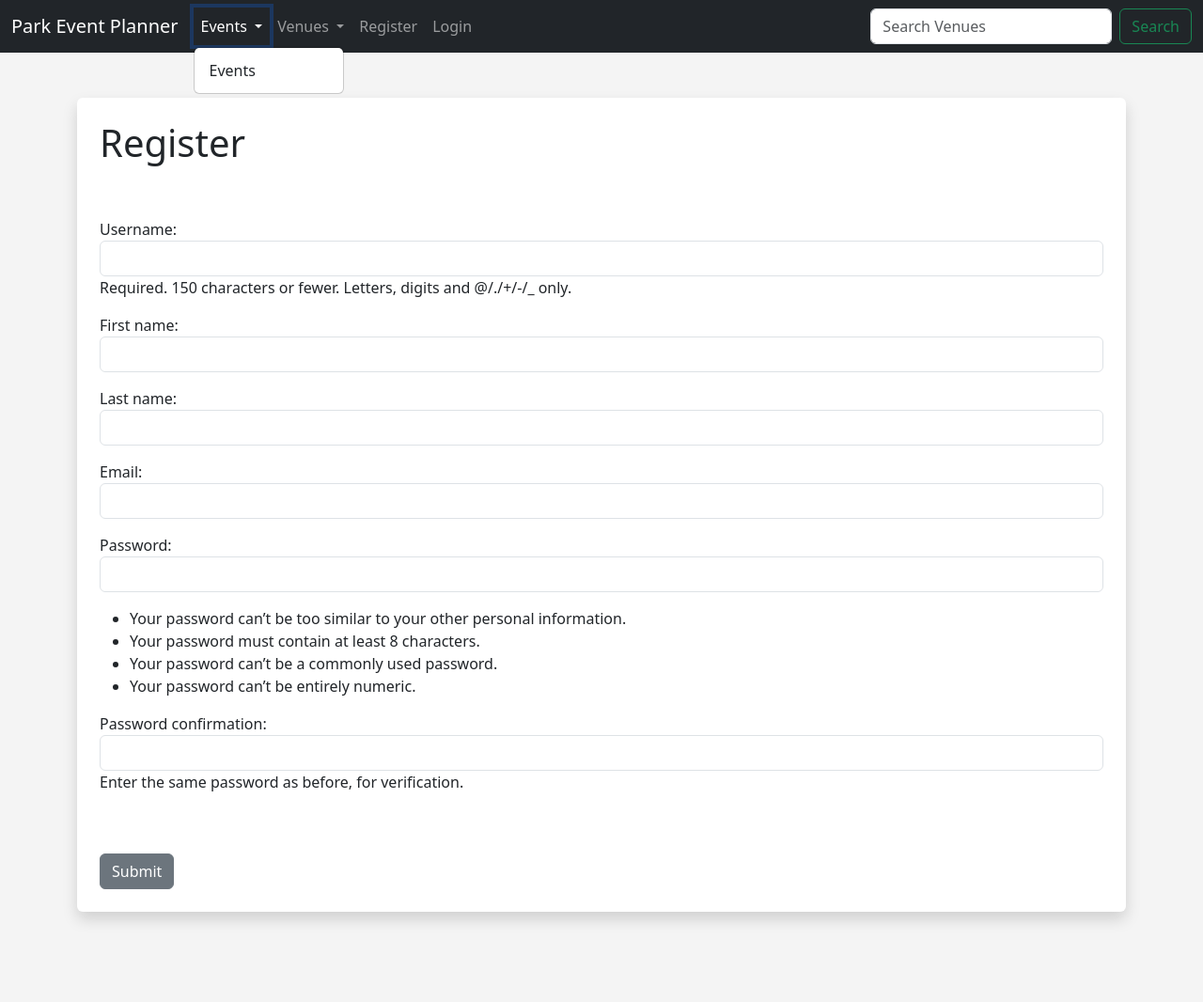
After one commit to kara-jacobs/SDEV_220_Final_Project_Team2, a Django app: page /members/register_user in a window 1280 px wide, after a click on "Events". The commit adds this page. Shown: the whole page at 94% size. Run offline with Django 4.2, Linux system fonts and the light colour scheme.

```diff
--- a/park_app/events/templates/events/base.html
+++ b/park_app/events/templates/events/base.html
@@ -10,6 +10,13 @@
     <link href="https://cdn.jsdelivr.net/npm/bootstrap@5.3.0/dist/css/bootstrap.min.css" rel="stylesheet" integrity="sha384-9ndCyUaIbzAi2FUVXJi0CjmCapSmO7SnpJef0486qhLnuZ2cdeRhO02iuK6FUUVM" crossorigin="anonymous">
 
     <title>Hello World</title>
+
+    <!-- Unnessesary style edit that should probably be moved to a proper CSS page -->
+    <style>
+      body {background: #f4f4f4}
+    </style>
+
+
   </head>
   <body>
   	{% include 'events/navbar.html' %}
--- a/park_app/events/templates/events/event_list.html
+++ b/park_app/events/templates/events/event_list.html
@@ -31,11 +31,13 @@
 		</li>
 	</ul>
 	    </p>
-	  </div>
+	</div>
+	{% if user.is_authenticated %}
 	  	<div class="card-footer text-muted">
 	  		<a href="{% url 'update-event' event.id %}" class="btn btn-outline-secondary btn-sm">Update Event</a>
 			<a href="{% url 'delete-event' event.id %}" class="btn btn-outline-danger btn-sm">Delete Event</a>
 	  	</div>
+	{% endif %}
 	</div>
 
 <br/>
--- a/park_app/events/templates/events/navbar.html
+++ b/park_app/events/templates/events/navbar.html
@@ -7,47 +7,57 @@
     <div class="collapse navbar-collapse" id="navbarSupportedContent">
       <ul class="navbar-nav me-auto mb-2 mb-lg-0">
 
+
+
+        <!-- Events -->
+        <li class="nav-item dropdown">
+          <a class="nav-link dropdown-toggle" href="#" role="button" data-bs-toggle="dropdown" aria-expanded="false">
+            Events
+          </a>
+          <ul class="dropdown-menu">
+            <li><a class="dropdown-item" href="{% url 'list-events' %}">Events</a></li>
+            {% if user.is_authenticated %}
+            <li><hr class="dropdown-divider"></li>
+            <li><a class="dropdown-item" href="{% url 'add-event' %}">Add Event</a></li>
+            {% endif %}
+          </ul>
+        </li>
+
+        <!-- Venue -->
+        <li class="nav-item dropdown">
+          <a class="nav-link dropdown-toggle" href="#" role="button" data-bs-toggle="dropdown" aria-expanded="false">
+            Venues
+          </a>
+          <ul class="dropdown-menu">
+            <li><a class="dropdown-item" href="{% url 'list-venues' %}">Venues</a>
+            {% if user.is_authenticated %}
+            <li><hr class="dropdown-divider"></li>
+            <li><a class="dropdown-item" href="{% url 'add-venue' %}">Add Venue</a>
+            {% endif %}
+          </ul>
+        </li>
+
+
         {% if user.is_authenticated %}
           <li class="nav-item">
-            <a class="nav-link" href="{% url 'logout' %}">logout</a>
+            <a class="nav-link" href="{% url 'logout' %}">Logout</a>
           </li>
         {% else %}
+          <li class="nav-item">
+            <a class="nav-link" href="{% url 'register_user' %}">Register</a>
+          </li>
           <li class="nav-item">
             <a class="nav-link" href="{% url 'login' %}">Login</a>
           </li>
         {% endif %}
 
-        <li class="nav-item">
-          <a class="nav-link" href="{% url 'list-events' %}">Events</a>
-        </li>
 
-        <li class="nav-item">
-          <a class="nav-link" href="{% url 'add-event' %}">Add Event</a>
-        </li>
-
-        <li class="nav-item">
-          <a class="nav-link" href="{% url 'list-venues' %}">Venues</a>
-        </li>
-
-        <li class="nav-item">
-          <a class="nav-link" href="{% url 'add-venue' %}">Add Venue</a>
-        </li>
-
+        <!--
         <li class="nav-item">
           <a class="nav-link" href="{% url 'venue_text' %}">Venue Text File</a>
         </li>
+        -->
 
-        <li class="nav-item dropdown">
-          <a class="nav-link dropdown-toggle" href="#" role="button" data-bs-toggle="dropdown" aria-expanded="false">
-            Dropdown
-          </a>
-          <ul class="dropdown-menu">
-            <li><a class="dropdown-item" href="#">Action</a></li>
-            <li><a class="dropdown-item" href="#">Another action</a></li>
-            <li><hr class="dropdown-divider"></li>
-            <li><a class="dropdown-item" href="#">Something else here</a></li>
-          </ul>
-        </li>
       </ul>
 
       <form class="d-flex" role="search" method="POST" action="{% url 'search-venues' %}">
--- a/park_app/events/templates/events/update_venue.html
+++ b/park_app/events/templates/events/update_venue.html
@@ -2,6 +2,8 @@
 
 {% block content %}
 
+
+{% if user.is_authenticated %}
 	<h1>Update Venue...</h1>
 	<br/>
 	<form action="" method="POST">
@@ -9,5 +11,9 @@
 		{{ form.as_p }}
 		<br/>
 		<input type="submit" value="Update" class="btn btn-secondary"> <!--Submit button-->
+{% else %}
+	<h1>Must be Logged In to update venues.</h1>
+	<a href="{% url 'login' %}">Login Here</a>
+{% endif %}
 
 {% endblock %}
--- /dev/null
+++ b/park_app/members/forms.py
@@ -0,0 +1,20 @@
+from django.contrib.auth.forms import UserCreationForm
+from django.contrib.auth.models import User
+from django import forms
+
+
+class RegisterUserForm(UserCreationForm):
+    email = forms.EmailField(widget=forms.EmailInput(attrs={'class':'form-control'}))
+    first_name = forms.CharField(max_length=60, widget=forms.TextInput(attrs={'class':'form-control'}))
+    last_name = forms.CharField(max_length=60, widget=forms.TextInput(attrs={'class':'form-control'}))
+
+    class Meta:
+        model = User
+        fields = ('username', 'first_name', 'last_name', 'email', 'password1', 'password2')
+
+    def __init__(self, *args, **kwargs):
+        super(RegisterUserForm, self).__init__(*args, **kwargs)
+
+        self.fields['username'].widget.attrs['class'] = 'form-control'
+        self.fields['password1'].widget.attrs['class'] = 'form-control'
+        self.fields['password2'].widget.attrs['class'] = 'form-control'
--- /dev/null
+++ b/park_app/members/templates/authenticate/register_user.html
@@ -0,0 +1,30 @@
+{% extends 'events/base.html' %}
+
+{% block content %}
+
+{% if form.errors %}
+    <div class="alert alert-warning alert-dismissible fade show" role="alert">
+        <strong>There was an error with your form...</strong>
+        <button type="button" class="btn-close" data-bs-dismiss="alert" aria-label="Close"></button>
+    </div>
+{% endif %}
+
+<br/>
+<div class="shadow p-4 mb-5 bg-body rounded">
+	<h1>Register</h1>
+	<br/><br/>
+
+	<form action="{% url 'register_user' %}" method=POST>
+		{% csrf_token %} <!--Secuity token-->
+
+        {{ form.as_p }}
+
+		<form>
+
+        <br><br>
+		<input type="submit" value="Submit" class="btn btn-secondary">
+	</form>
+</div>
+<br/><br/>
+
+{% endblock %}
--- a/park_app/members/urls.py
+++ b/park_app/members/urls.py
@@ -5,4 +5,5 @@ from . import views
 urlpatterns = [
     path('login_user', views.login_user, name="login"),
     path('logout_user', views.logout_user, name="logout"),
+    path('register_user', views.register_user, name="register_user"),
 ]
--- a/park_app/members/views.py
+++ b/park_app/members/views.py
@@ -1,6 +1,8 @@
 from django.shortcuts import render, redirect
 from django.contrib.auth import authenticate, login, logout
 from django.contrib import messages
+from django.contrib.auth.forms import UserCreationForm
+from .forms import RegisterUserForm
 
 def login_user(request):
     if request.method == "POST":
@@ -24,3 +26,22 @@ def logout_user(request):
     logout(request)
     messages.success(request, ("Logged out."))
     return redirect('home')
+
+
+def register_user(request):
+    if request.method == "POST":
+        form = RegisterUserForm(request.POST)
+        if form.is_valid():
+            form.save()
+            username = form.cleaned_data['username']
+            password = form.cleaned_data['password1']
+            user = authenticate(username=username, password=password)
+            login(request, user)
+            messages.success(request, ("Registration Complete!"))
+            return redirect('home')
+    else:
+        form = RegisterUserForm()
+
+    return render(request, 'authenticate/register_user.html', {
+        "form":form,
+    })
```
Also changed, not shown: park_app/events/templates/events/add_event.html (+13 -1 lines), park_app/events/templates/events/add_venue.html (+13 -1 lines), park_app/events/templates/events/update_event.html (+9 -0 lines), park_app/events/templates/events/venue.html (+3 -22 lines), park_app/db.sqlite3.
